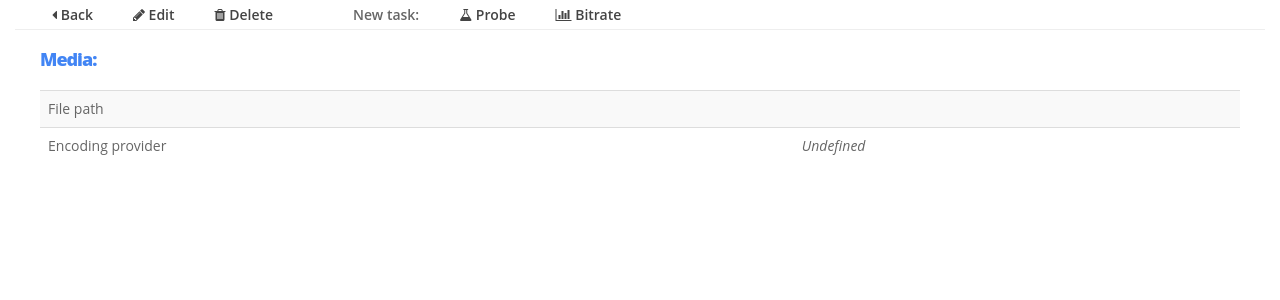
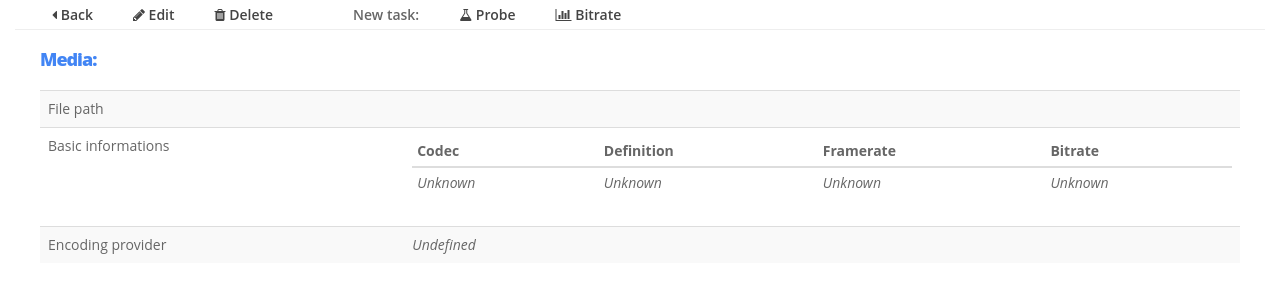
Before and after one commit to encoding-ninja/pixelwalker, a Django app: template pixelwalker/webgui/templates/media/read.html in a window 1280 px wide. Shown: the part 50-350 px from the top of the page. Run offline with Django 3.2, Linux system fonts and the light colour scheme; the template is opened without the code that fills it, so the values that code supplies are empty; some libraries are stand-ins or nearby versions.

Commit message:
Bitrate and Probe task improvements

```diff
--- a/pixelwalker/webgui/templates/media/read.html
+++ b/pixelwalker/webgui/templates/media/read.html
@@ -18,9 +18,11 @@
         <li><a href="{% url 'webgui:media_update' media.id %}"><i class='fa fa-pencil'></i> Edit</a></li>
         <li><a href="{% url 'webgui:media_delete' media.id %}" class='warning'><i class='fa fa-trash'></i> Delete</a></li>
         <li></li>
+        {% if not bitrate_chart_data or not probe %}
         <li>New task:</li>
-        <li><a href="{% url 'webgui:media_probe' media.id %}"><i class='fa fa-flask'></i> Probe</a></li>
-        <li><a href="{% url 'webgui:media_bitrate' media.id %}"><i class='fa fa-bar-chart'></i> Bitrate</a></li>
+        {% if not probe %}<li><a href="{% url 'webgui:media_probe' media.id %}"><i class='fa fa-flask'></i> Probe</a></li>{% endif %}
+        {% if not bitrate_chart_data %}<li><a href="{% url 'webgui:media_bitrate' media.id %}"><i class='fa fa-bar-chart'></i> Bitrate</a></li>{% endif %}
+        {% endif %}
     </ul>
 {% endblock %}
 
@@ -32,6 +34,53 @@
         <tr>
             <td>File path</td>
             <td>{{ media.file.path }}</td>
+        </tr>
+        <tr>
+            <td>Basic informations</td>
+            <td>
+                <table class='table table-condensed'>
+                    <thead>
+                        <tr>
+                            <th>Codec</th>
+                            <th>Definition</th>
+                            <th>Framerate</th>
+                            <th>Bitrate</th>
+                        </tr>
+                    </thead>
+                    <tbody>
+                        <tr>
+                            <td>
+                                {% if media.video_codec %}
+                                {{ media.video_codec }}
+                                {% else %}
+                                <i>Unknown</i>
+                                {% endif %}
+                            </td>
+                            <td>
+                                {% if media.width and media.height %}
+                                {{ media.width }}x{{ media.height }}
+                                {% else %}
+                                <i>Unknown</i>
+                                {% endif %}
+                            </td>
+                            <td>
+                                {% if media.framerate %}
+                                {{ media.framerate }}
+                                {% else %}
+                                <i>Unknown</i>
+                                {% endif %}
+                            </td>
+                            <td>
+                                {% if media.average_bitrate %}
+                                {{ media.average_bitrate }}
+                                {% else %}
+                                <i>Unknown</i>
+                                {% endif %}
+                            </td>
+                        </tr>
+                    </tbody>
+                </table>
+            </td>
         </tr>
         <tr>
             <td>Encoding provider</td>
```
Also changed, not shown: pixelwalker/worker/models.py (+4 -4 lines).
